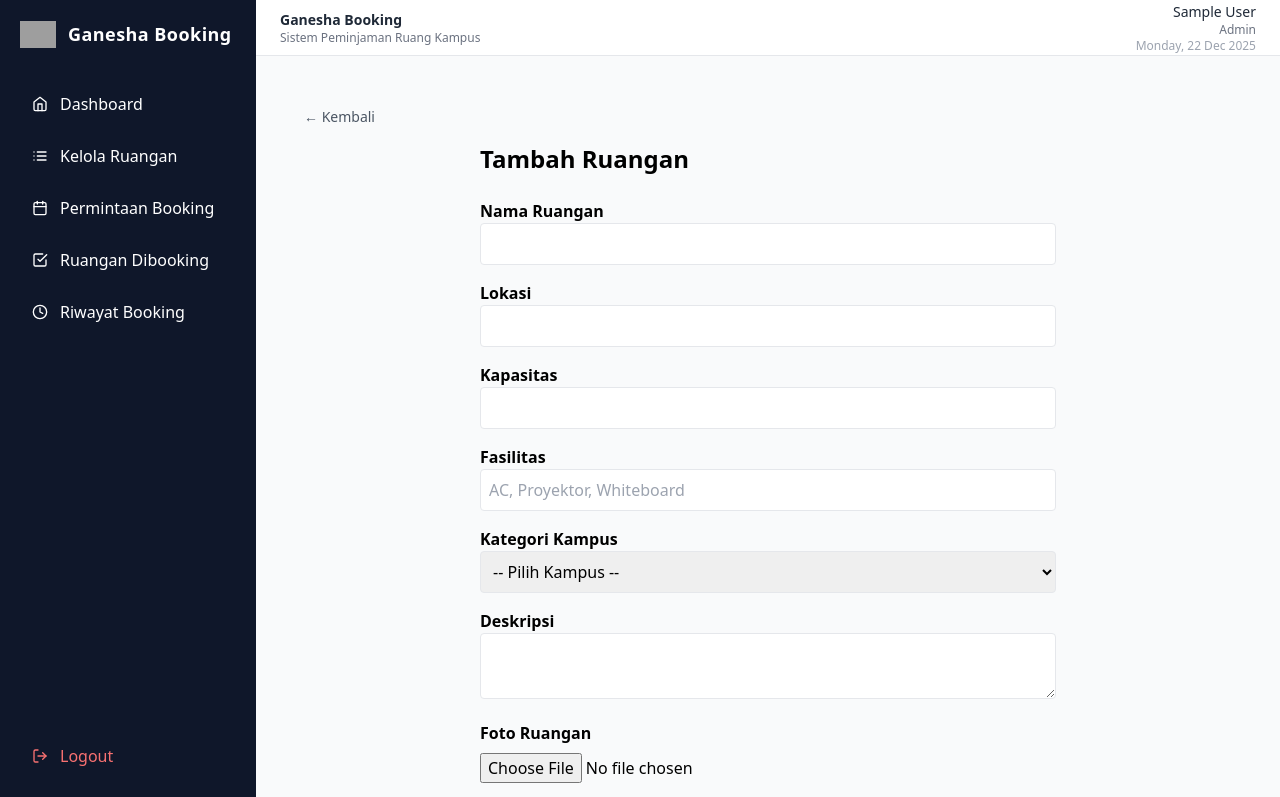
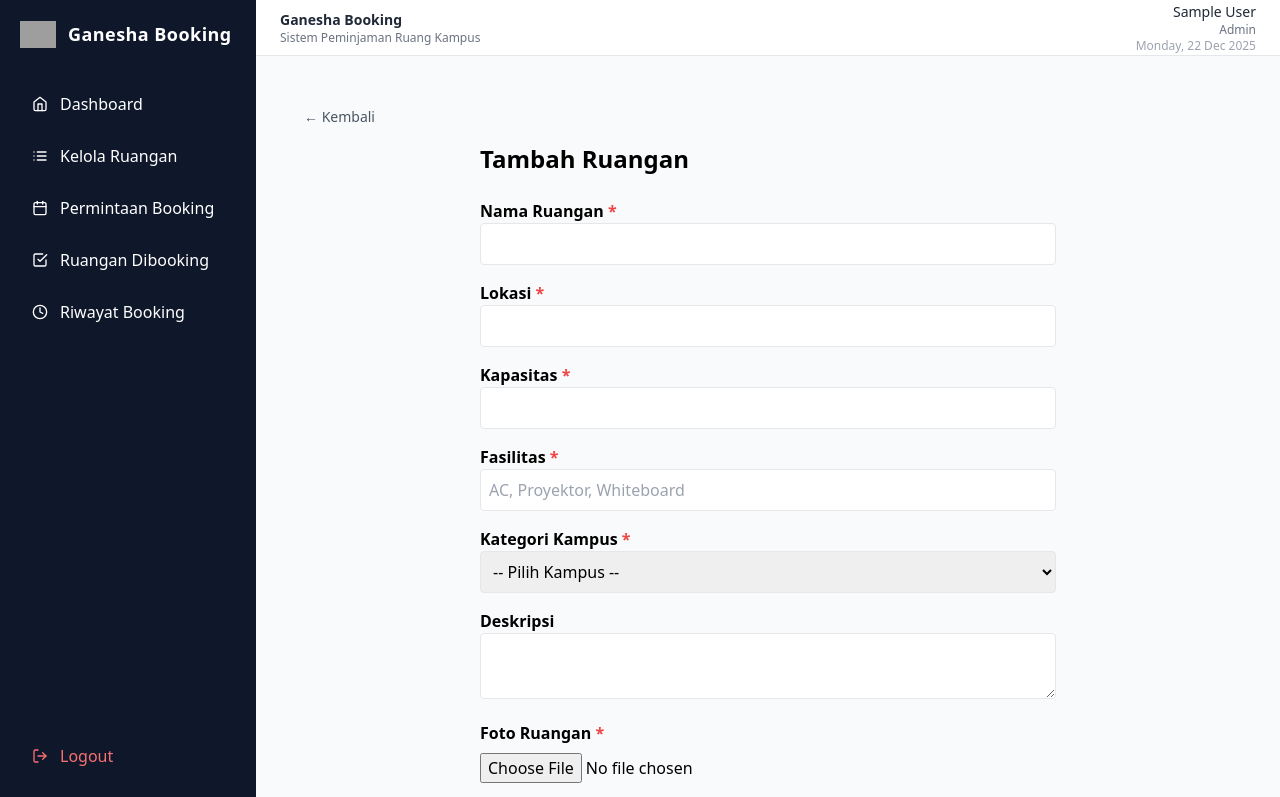
Before and after one commit to rosyid-still-learning/booking-fe, a Next.js app: page /admin/rooms/create in a window 1280 px wide. Shown: the top 797 px of the page. Built offline with nearby package versions, Linux system fonts and the light colour scheme; no server answers; sample sign-in values are in the browser's storage; grey boxes are pictures that could not be loaded.

Commit message:
use cloudinary url directly for room image

```diff
--- a/src/app/admin/rooms/create/page.jsx
+++ b/src/app/admin/rooms/create/page.jsx
@@ -34,18 +34,18 @@ export default function CreateRoomPage() {
     setLoading(true);
 
     try {
-      // 🔥 Upload ke Cloudinary
+      // Upload ke Cloudinary
       const imageUrl = await uploadToCloudinary(image);
 
-      // 🔥 Kirim ke Backend
+      // Kirim ke backend
       await api.post("/admin/rooms", {
         name,
         location,
         capacity: Number(capacity),
         facilities: facilities.split(",").map((f) => f.trim()),
-        category, // STRING: kampus_tengah, dll
+        category,
         description,
-        image: imageUrl, // URL Cloudinary
+        image: imageUrl,
       });
 
       toast.success("Ruangan berhasil ditambahkan");
@@ -97,7 +97,9 @@ export default function CreateRoomPage() {
         <form onSubmit={handleSubmit} className="space-y-4">
           {/* NAMA */}
           <div>
-            <label className="font-semibold">Nama Ruangan</label>
+            <label className="font-semibold">
+              Nama Ruangan <span className="text-red-500">*</span>
+            </label>
             <input
               className="w-full border p-2 rounded"
               value={name}
@@ -108,7 +110,9 @@ export default function CreateRoomPage() {
 
           {/* LOKASI */}
           <div>
-            <label className="font-semibold">Lokasi</label>
+            <label className="font-semibold">
+              Lokasi <span className="text-red-500">*</span>
+            </label>
             <input
               className="w-full border p-2 rounded"
               value={location}
@@ -119,7 +123,9 @@ export default function CreateRoomPage() {
 
           {/* KAPASITAS */}
           <div>
-            <label className="font-semibold">Kapasitas</label>
+            <label className="font-semibold">
+              Kapasitas <span className="text-red-500">*</span>
+            </label>
             <input
               type="number"
               className="w-full border p-2 rounded"
@@ -131,7 +137,9 @@ export default function CreateRoomPage() {
 
           {/* FASILITAS */}
           <div>
-            <label className="font-semibold">Fasilitas</label>
+            <label className="font-semibold">
+              Fasilitas <span className="text-red-500">*</span>
+            </label>
             <input
               className="w-full border p-2 rounded"
               value={facilities}
@@ -141,9 +149,11 @@ export default function CreateRoomPage() {
             />
           </div>
 
-          {/* ✅ KATEGORI (FIX DI SINI) */}
+          {/* KATEGORI */}
           <div>
-            <label className="font-semibold">Kategori Kampus</label>
+            <label className="font-semibold">
+              Kategori Kampus <span className="text-red-500">*</span>
+            </label>
             <select
               className="w-full border p-2 rounded"
               value={category}
@@ -158,7 +168,7 @@ export default function CreateRoomPage() {
             </select>
           </div>
 
-          {/* DESKRIPSI */}
+          {/* DESKRIPSI (OPSIONAL) */}
           <div>
             <label className="font-semibold">Deskripsi</label>
             <textarea
@@ -170,13 +180,20 @@ export default function CreateRoomPage() {
 
           {/* FOTO */}
           <div>
-            <label className="font-semibold mb-2 block">Foto Ruangan</label>
+            <label className="font-semibold mb-2 block">
+              Foto Ruangan <span className="text-red-500">*</span>
+            </label>
             <input
               type="file"
               accept="image/*"
               onChange={(e) => setImage(e.target.files?.[0] || null)}
             />
           </div>
+
+          {/* KETERANGAN */}
+          <p className="text-xs text-gray-500">
+            <span className="text-red-500">*</span> wajib diisi
+          </p>
 
           {/* BUTTON */}
           <button
```
